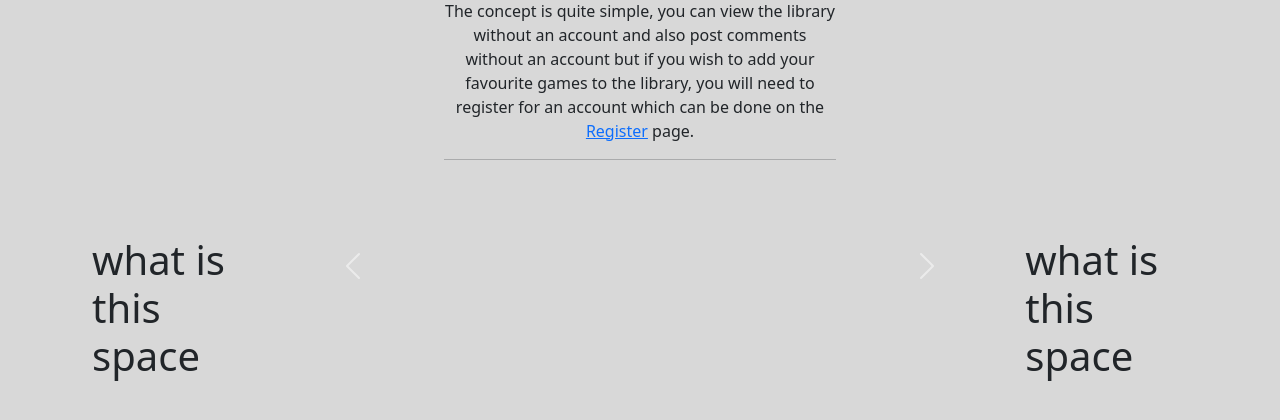
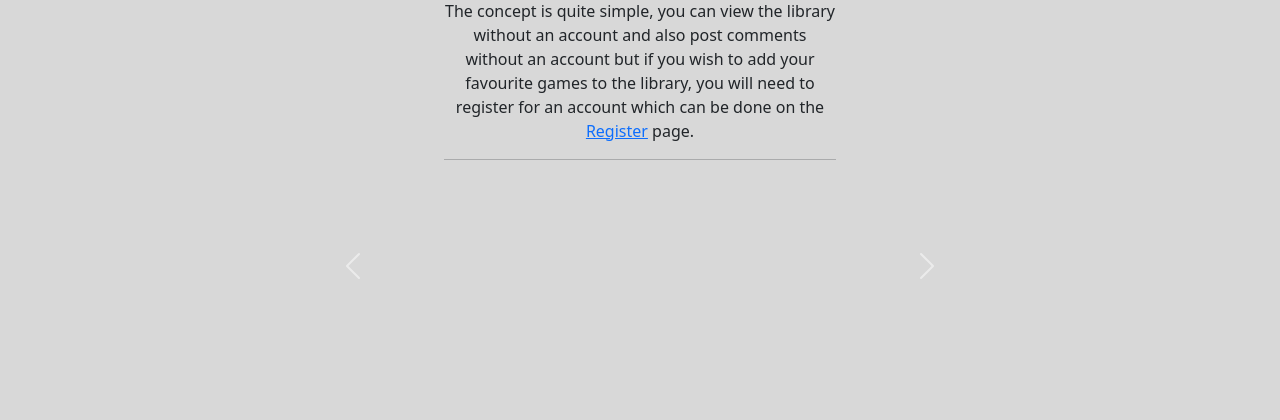
Before and after one commit to GitHub-Harrison/gamers-library, a Django app: page / in a window 1280 px wide. Shown: the part 338-758 px from the top of the page. Run offline with Django 3.2, Linux system fonts and the light colour scheme; data that the repository does not hold is empty.

Commit message:
Remove 'what is space' text from divs

```diff
--- a/templates/home.html
+++ b/templates/home.html
@@ -39,7 +39,6 @@ Gamers Library | Home
 <div class="container">
     <div class="row">
         <div class="col">
-            <h1>what is this space</h1>
         </div>
         <div class="col-8">
             <div class="container">
@@ -56,7 +55,7 @@ Gamers Library | Home
                             {% if post.approved %}
                                 <div class="carousel-item {% if forloop.first %}active{% endif%}">
                                     {% if 'placeholder' in post.image.url  %}
-                                        <img src="https://external-content.duckduckgo.com/iu/?u=http%3A%2F%2Fwww.jennybeaumont.com%2Fwp-content%2Fuploads%2F2015%2F03%2Fplaceholder.gif&f=1&nofb=1" class="d-block w-100" alt="...">
+                                        <img src="https://external-content.duckduckgo.com/iu/?u=http%3A%2F%2Fwww.jennybeaumont.com%2Fwp-content%2Fuploads%2F2015%2F03%2Fplaceholder.gif&f=1&nofb=1" class="d-block w-100" alt="placeholder image">
                                     {% else %}
                                         <img src="{{ post.image.url}}" class="d-block w-100" alt="{{ post.title }}">
                                     {% endif %}
@@ -76,7 +75,6 @@ Gamers Library | Home
             </div>
         </div>
         <div class="col">
-            <h1>what is this space</h1>
         </div>
     </div>
 </div>
```
